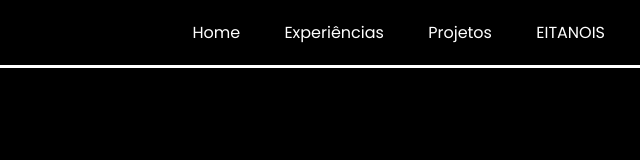
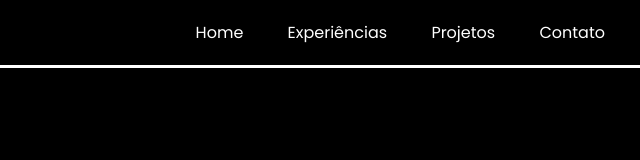
Before and after one commit to Bruuc3Souza/HTML-CSS, a plain HTML site: page index.html in a window 1280 px wide. Shown: the full height of the page, 640-1280 px from the left. Drawn offline with Linux system fonts and the light colour scheme.

Commit message:
Update index.html

```diff
--- a/index.html
+++ b/index.html
@@ -21,7 +21,7 @@
             <a href="$"><li>Home</li></a>
             <a href="#"><li>Experiências</li></a>
             <a href="#"><li>Projetos</li></a>
-            <a href="#"><li>EITANOIS</li></a>
+            <a href="#"><li>Contato</li></a>
         <nav>
     </header>
 
```
